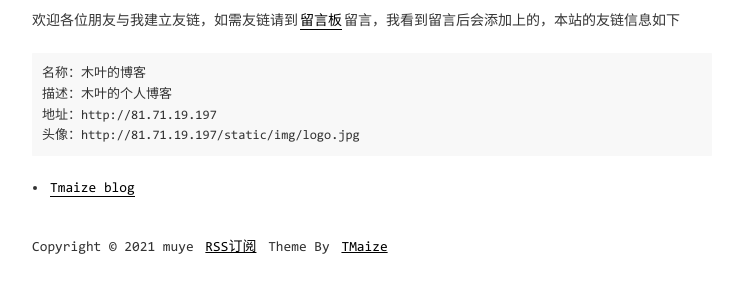
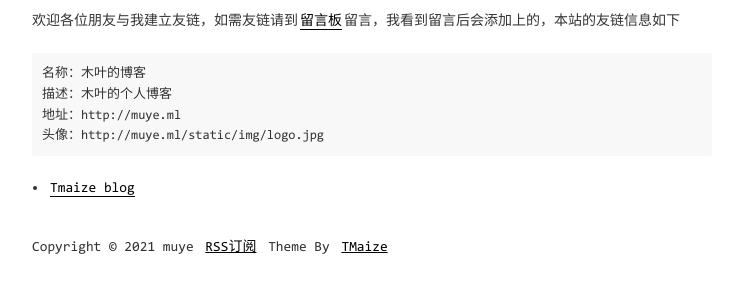
Before and after one commit to muyetools/blog, a Jekyll site: the page built from pages/links.md, in a window 1280 px wide. Shown: the part 167-460 px from the top of the page, without its empty margins (268-1010 px from the left). Built offline with Jekyll 4.4.1, drawn with Linux system fonts in a browser that asks for light colours; comment, search, counter and statistics services are not loaded; part of the change alters nothing that is shown.

Commit message:
no message

```diff
--- a/_config.yml
+++ b/_config.yml
@@ -17,7 +17,7 @@ exclude: ['CNAME', 'README.md', 'LICENSE', '_site', 'dist', 'Gemfile', 'Gemfile.
 
 # 域名配置
 # baseurl配置,如果网站部署在根目录下的其他目录中，请设置为 /目录名
-domainUrl: 'http://81.71.19.197'
+domainUrl: 'http://muye.ml'
 baseurl: ''
 
 # 吐个槽地址，会在chat页面中重定向到该地址
```
